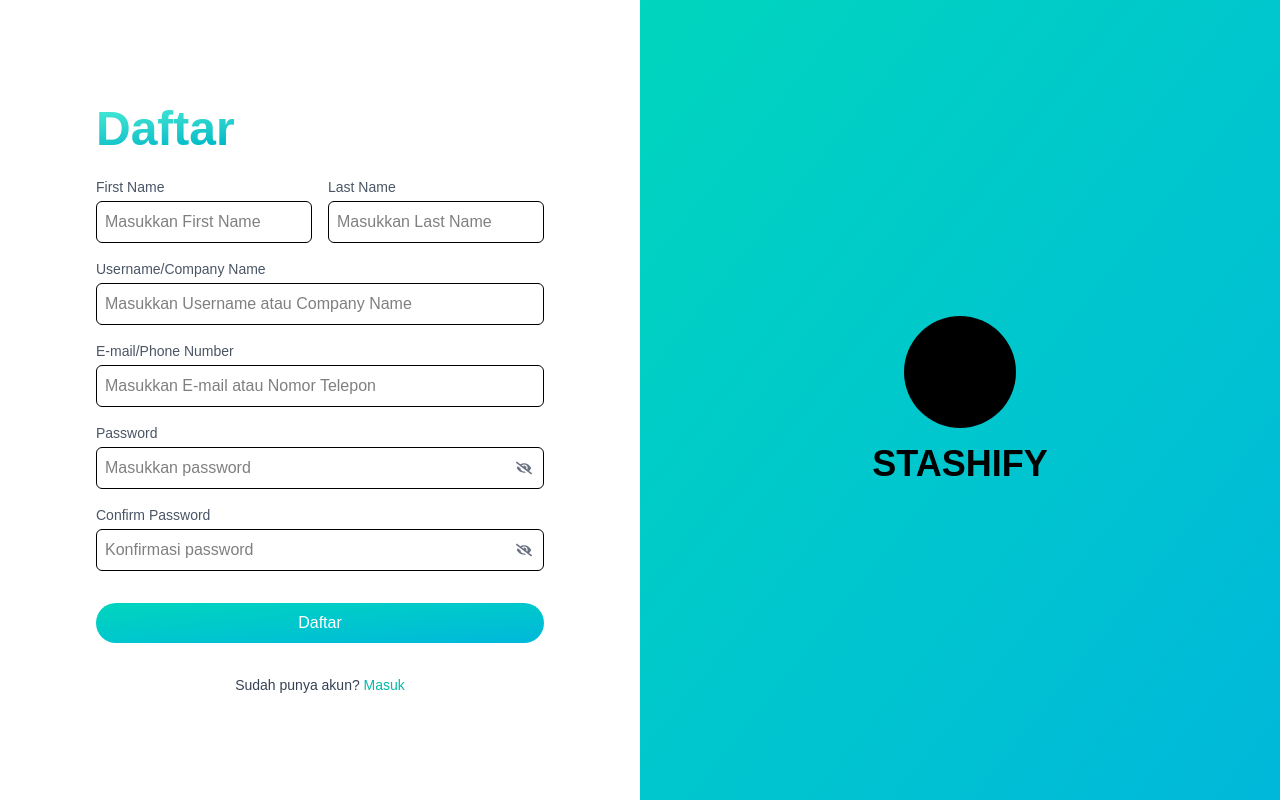
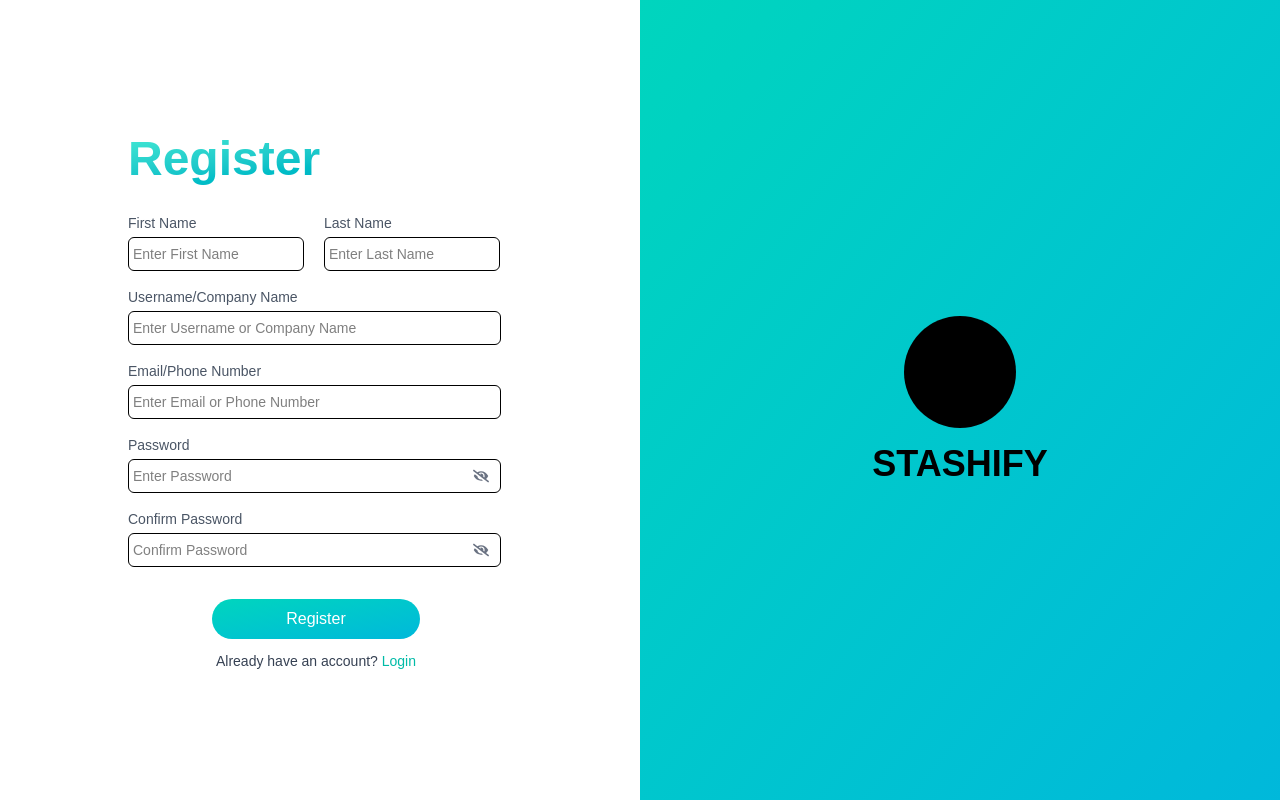
Before and after one commit to rafalino26/stashify, a Next.js app: page /register in a window 1280 px wide. Built offline with nearby package versions, Linux system fonts and the light colour scheme.

Commit message:
update layout register login

```diff
--- a/src/app/LoginForm.tsx
+++ b/src/app/LoginForm.tsx
@@ -15,15 +15,15 @@
     e.preventDefault();
 
     if (!username || !password) {
-      setError('Username dan password wajib diisi');
+      setError('Username and password are required');
       return;
     }
 
     if (username === 'tups' && password === 'tupsgans') {
-      alert('Login berhasil!');
+      alert('Login Success!');
       setError('');
     } else {
-      setError('Username atau password salah');
+      setError('Inccorect Username atau password');
     }
   };
 
@@ -74,7 +74,7 @@
             {/* Login Button */}
             <button
               type="submit"
-              className="w-full bg-gradient-to-br from-teal-400 to-cyan-500 text-white py-2 rounded-full hover:bg-blue-700"
+              className="w-60 ml-25 bg-gradient-to-br from-teal-400 to-cyan-500 text-white py-2 rounded-full hover:bg-blue-700"
             >
               Login
             </button>
@@ -82,8 +82,8 @@
 
           {/* Sign Up Link */}
           <p className="mt-4 text-center text-sm text-gray-700">
-            Belum punya akun?{' '}
-            <Link href="/register" className="text-teal-500 hover:underline">Daftar</Link>
+            Don't have an account?{' '}
+            <Link href="/register" className="text-teal-500 hover:underline">Register</Link>
           </p>
         </div>
       </div>
--- a/src/app/register/component/RegisterForm.tsx
+++ b/src/app/register/component/RegisterForm.tsx
@@ -35,12 +35,13 @@
       confirmPassword: "",
     };
 
-    if (!firstName) newErrors.firstName = "First name tidak boleh kosong.";
-    if (!lastName) newErrors.lastName = "Last name tidak boleh kosong.";
-    if (!username) newErrors.username = "Username atau company name wajib diisi.";
-    if (!emailOrPhone) newErrors.emailOrPhone = "Email atau nomor telepon wajib diisi.";
-    if (password.length < 8) newErrors.password = "Password minimal 8 karakter.";
-    if (password !== confirmPassword) newErrors.confirmPassword = "Konfirmasi password tidak sesuai.";
+    if (!firstName) newErrors.firstName = "First name is required.";
+    if (!lastName) newErrors.lastName = "Last name is required.";
+    if (!username) newErrors.username = "Username or company name is required.";
+    if (!emailOrPhone) newErrors.emailOrPhone = "Email or phone number is required.";
+    if (password.length < 8) newErrors.password = "Password must be at least 8 characters.";
+    if (password !== confirmPassword) newErrors.confirmPassword = "Password confirmation does not match.";
+
 
     setErrors(newErrors);
 
@@ -53,80 +54,81 @@
   return (
     <div className="min-h-screen flex bg-white">
       {/* Kiri - Form Section */}
-      <div className="w-1/2 flex items-center justify-center p-8">
+      <div className="w-1/2 flex items-center justify-center p-8 pl-24">
         <div className="w-full max-w-md">
-        <h2 className="text-5xl font-bold bg-gradient-to-br from-teal-300 to-cyan-600 bg-clip-text text-transparent mb-6">
-  Daftar
+        <h2 className="text-5xl font-bold bg-gradient-to-br from-teal-300 to-cyan-600 bg-clip-text text-transparent mb-6 leading-tight">
+  Register
 </h2>
 
 
 <form onSubmit={handleSubmit} className="space-y-4">
 
 {/* First Name & Last Name (Side by Side) */}
-            <div className="flex space-x-4">
+<div className="flex space-x-5">
     {/* First Name */}
-            <div className="w-1/2">
+    <div className="w-44">
         <label className="block text-sm text-gray-600 mb-1">First Name</label>
         <input
             type="text"
             value={firstName}
             onChange={(e) => setFirstName(e.target.value)}
-                className={`w-full p-2 border rounded-md focus:ring-2 text-black focus:outline-none ${errors.firstName ? "ring-red-500" : "ring-blue-300"}`}
-                placeholder="Masukkan First Name"
+            className={`w-full p-1 border rounded-md focus:ring-2 placeholder:text-sm text-black focus:outline-none ${errors.firstName ? "ring-red-500" : "ring-blue-300"}`}
+            placeholder="Enter First Name"
         />
         {errors.firstName && <p className="text-red-500 text-sm mt-1">{errors.firstName}</p>}
     </div>
 
     {/* Last Name */}
-            <div className="w-1/2">
+    <div className="w-44">
         <label className="block text-sm text-gray-600 mb-1">Last Name</label>
         <input
             type="text"
             value={lastName}
             onChange={(e) => setLastName(e.target.value)}
-                className={`w-full p-2 border rounded-md focus:ring-2 text-black focus:outline-none ${errors.lastName ? "ring-red-500" : "ring-blue-300"}`}
-                placeholder="Masukkan Last Name"
+            className={`w-full p-1 border rounded-md focus:ring-2 placeholder:text-sm text-black focus:outline-none ${errors.lastName ? "ring-red-500" : "ring-blue-300"}`}
+            placeholder="Enter Last Name"
         />
         {errors.lastName && <p className="text-red-500 text-sm mt-1">{errors.lastName}</p>}
     </div>
 </div>
 
+
 {/* Username/Company Name */}
-            <div>
+<div className="w-10/12">
     <label className="block text-sm text-gray-600 mb-1">Username/Company Name</label>
     <input
         type="text"
         value={username}
         onChange={(e) => setUsername(e.target.value)}
-                className={`w-full p-2 border rounded-md focus:ring-2 text-black focus:outline-none ${errors.username ? "ring-red-500" : "ring-blue-300"}`}
-                placeholder="Masukkan Username atau Company Name"
+        className={`w-full p-1 border rounded-md focus:ring-2 placeholder:text-sm text-black focus:outline-none ${errors.username ? "ring-red-500" : "ring-blue-300"}`}
+        placeholder="Enter Username or Company Name"
     />
     {errors.username && <p className="text-red-500 text-sm mt-1">{errors.username}</p>}
 </div>
 
 {/* Email/Phone */}
-            <div>
-              <label className="block text-sm text-gray-600 mb-1">E-mail/Phone Number</label>
+<div className="w-10/12">
+    <label className="block text-sm text-gray-600 mb-1">Email/Phone Number</label>
     <input
         type="text"
         value={emailOrPhone}
         onChange={(e) => setEmailOrPhone(e.target.value)}
-                className={`w-full p-2 border rounded-md focus:ring-2 text-black focus:outline-none ${errors.emailOrPhone ? "ring-red-500" : "ring-blue-300"}`}
-                placeholder="Masukkan E-mail atau Nomor Telepon"
+        className={`w-full p-1 border rounded-md focus:ring-2 placeholder:text-sm text-black focus:outline-none ${errors.emailOrPhone ? "ring-red-500" : "ring-blue-300"}`}
+        placeholder="Enter Email or Phone Number"
     />
     {errors.emailOrPhone && <p className="text-red-500 text-sm mt-1">{errors.emailOrPhone}</p>}
 </div>
 
 {/* Password */}
-            <div>
+<div className="w-10/12">
     <label className="block text-sm text-gray-600 mb-1">Password</label>
     <div className="relative">
         <input
             type={showPassword ? "text" : "password"}
             value={password}
             onChange={(e) => setPassword(e.target.value)}
-                  className={`w-full p-2 pr-10 border rounded-md focus:ring-2 text-black focus:outline-none ${errors.password ? "ring-red-500" : "ring-blue-300"}`}
-                  placeholder="Masukkan password"
+            className={`w-full p-1 pr-10 border rounded-md focus:ring-2 placeholder:text-sm text-black focus:outline-none ${errors.password ? "ring-red-500" : "ring-blue-300"}`}
+            placeholder="Enter Password"
         />
         <button
             type="button"
@@ -140,22 +142,22 @@
 </div>
 
 {/* Confirm Password */}
-            <div>
+<div className="w-10/12">
     <label className="block text-sm text-gray-600 mb-1">Confirm Password</label>
     <div className="relative">
         <input
             type={showConfirmPassword ? "text" : "password"}
             value={confirmPassword}
             onChange={(e) => setConfirmPassword(e.target.value)}
-                  className={`w-full p-2 pr-10 border rounded-md focus:ring-2 text-black focus:outline-none ${errors.confirmPassword ? "ring-red-500" : "ring-blue-300"}`}
-                  placeholder="Konfirmasi password"
+            className={`w-full p-1 pr-10 border rounded-md focus:ring-2 placeholder:text-sm text-black focus:outline-none ${errors.confirmPassword ? "ring-red-500" : "ring-blue-300"}`}
+            placeholder="Confirm Password"
         />
         <button
             type="button"
             onClick={() => setShowConfirmPassword(!showConfirmPassword)}
             className="absolute top-1/2 transform -translate-y-1/2 right-3 text-gray-500"
         >
-                  {showConfirmPassword ? <FaEye/> : <FaEyeSlash />}
+            {showConfirmPassword ? <FaEye /> : <FaEyeSlash />}
         </button>
     </div>
     {errors.confirmPassword && <p className="text-red-500 text-sm mt-1">{errors.confirmPassword}</p>}
@@ -164,15 +166,15 @@
 {/* Register Button */}
 <button
     type="submit"
-              className="w-full bg-gradient-to-br from-teal-400 to-cyan-500 text-white py-2 mt-4 rounded-full hover:bg-blue-700"
+    className="w-52 ml-21 bg-gradient-to-br from-teal-400 to-cyan-500 text-white py-2 mt-4 rounded-full hover:bg-blue-700"
 >
-              Daftar
+    Register
 </button>
 
 {/* Already Have Account */}
-            <p className="mt-4 text-center text-sm text-gray-700">
-              Sudah punya akun?{" "}
-              <Link href="/" className="text-teal-500 hover:underline">Masuk</Link>
+<p className="-mt-1 mr-18 text-center text-sm text-gray-700">
+    Already have an account?{" "}
+    <Link href="/" className="text-teal-500 hover:underline">Login</Link>
 </p>
 </form>
         </div>
```
Also changed, not shown: src/app/dashboard/page.tsx (added). Lines whose indentation alone changed are shown as unchanged.
